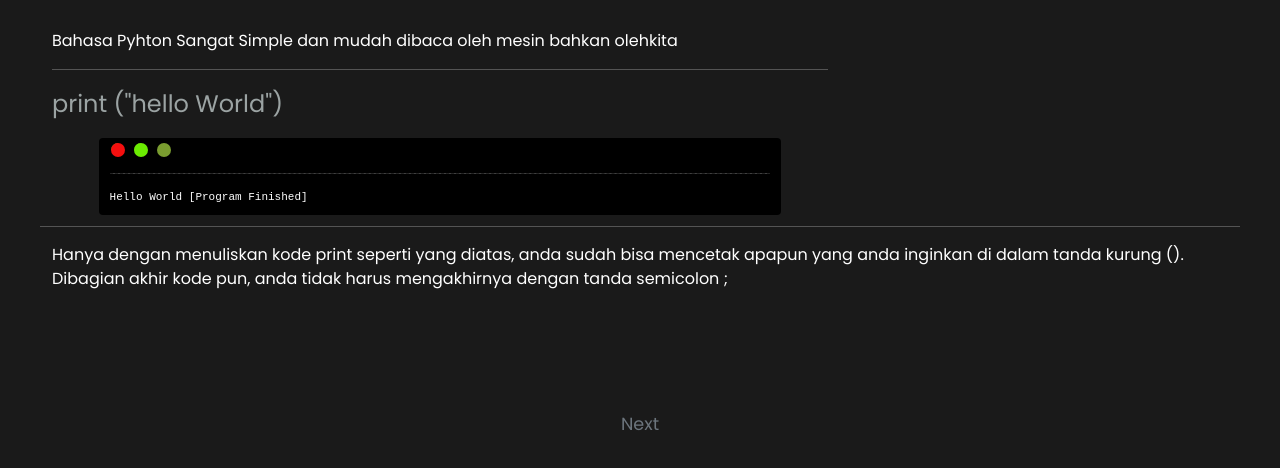
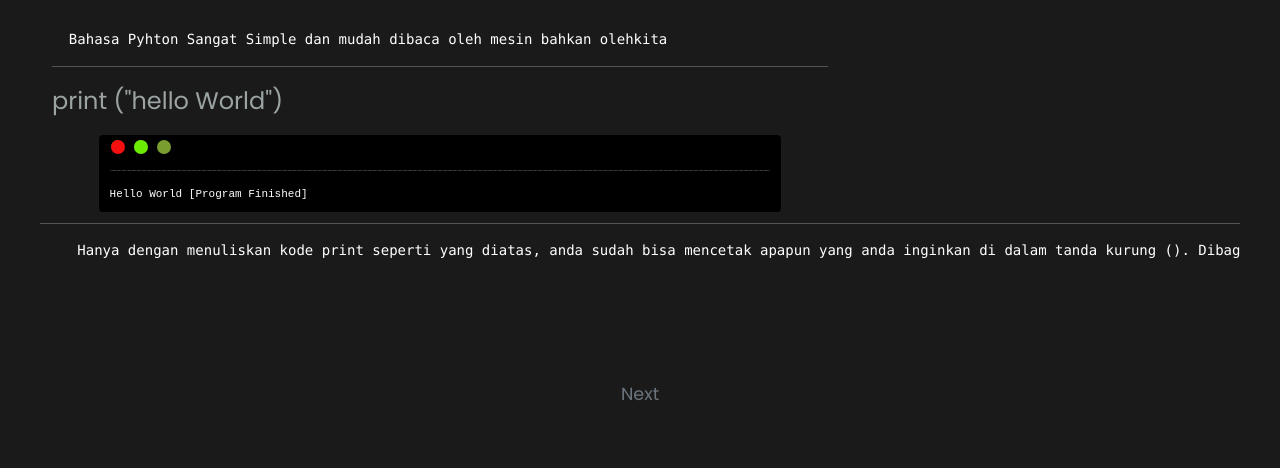
Before and after one commit to suryamsj/dark-portfolio, a website: page python1.html in a window 1280 px wide. Shown: the part 196-664 px from the top of the page. Drawn offline with Linux system fonts and the light colour scheme.

Commit message:
update python1.html

```diff
--- a/python1.html
+++ b/python1.html
@@ -94,8 +94,8 @@
             <div class="container">
                 <div class="row mb-5">
                     <div class="col-md-8">
-                        <h1 class="project-title">Python</h1
-                         <p>     Bahasa Pyhton Sangat Simple dan mudah dibaca oleh mesin bahkan olehkita</p>
+                        <h1 class="project-title">Python</h1>
+                         <pre>  Bahasa Pyhton Sangat Simple dan mudah dibaca oleh mesin bahkan olehkita</pre>
                        <!-- Teks Class -->
                        <hr />
                        <p class="project-sub">print ("hello World") </p>
@@ -114,7 +114,7 @@
                        <!-- Akhir Terminal -->
                            </br>
                           <hr />
-                          <p>Hanya dengan menuliskan kode print seperti yang diatas, anda sudah bisa mencetak apapun yang anda inginkan di dalam tanda kurung (). Dibagian akhir kode pun, anda tidak harus mengakhirnya dengan tanda semicolon ; </p>
+                          <pre>   Hanya dengan menuliskan kode print seperti yang diatas, anda sudah bisa mencetak apapun yang anda inginkan di dalam tanda kurung (). Dibagian akhir kode pun, anda tidak harus mengakhirnya dengan tanda semicolon ; </pre>
                        </div>
                     </div>
                 </div>
```
